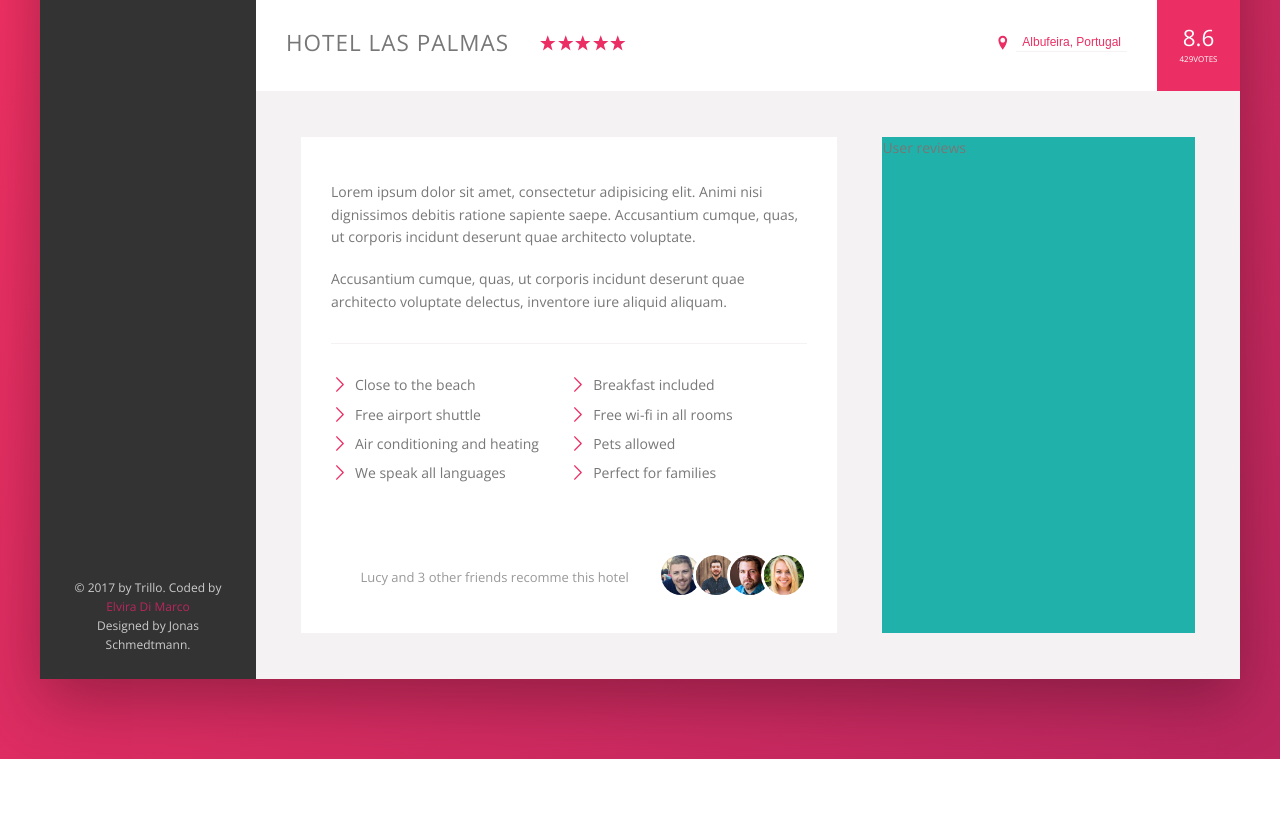
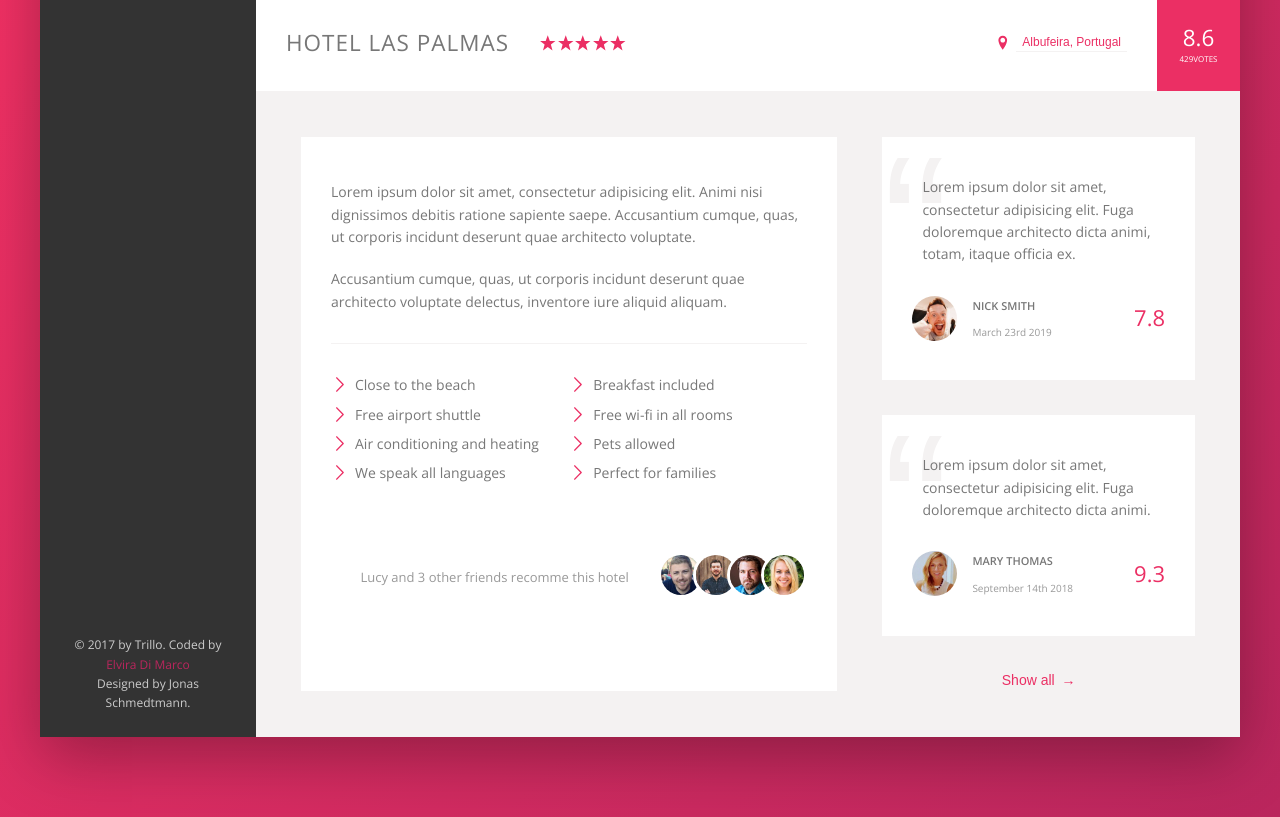
Before and after one commit to Elvira-D/Trillo-project, a website: page index.html in a window 1280 px wide. Shown: the part 540-1357 px from the top of the page. Before the commit the page ends 1299 px from the top, so only its background shows below. Drawn offline with nearby package versions, Linux system fonts and the light colour scheme.

Commit message:
Completed Review section

```diff
--- a/index.html
+++ b/index.html
@@ -183,7 +183,34 @@
                         </div>
                     </div>
                     <div class="user-reviews">
-                        User reviews
+                        <figure class="review">
+                            <blockquote class="review__text">Lorem ipsum dolor sit amet, consectetur adipisicing elit.
+                                Fuga doloremque architecto dicta animi, totam, itaque officia ex.
+                            </blockquote>
+                            <figcaption class="review__user">
+                                <img src="img/user-1.jpg" alt="User 1" class="review__photo">
+                                <div class="review__user-box">
+                                    <p class="review__user-name">Nick Smith</p>
+                                    <p class="review__user-date">March 23rd 2019</p>
+                                </div>
+                                <div class="review__rating">7.8</div>
+                            </figcaption>
+                        </figure>
+                        <figure class="review">
+                            <blockquote class="review__text">Lorem ipsum dolor sit amet, consectetur adipisicing elit.
+                                Fuga doloremque architecto dicta animi.
+                            </blockquote>
+                            <figcaption class="review__user">
+                                <img src="img/user-2.jpg" alt="User 2" class="review__photo">
+                                <div class="review__user-box">
+                                    <p class="review__user-name">Mary Thomas</p>
+                                    <p class="review__user-date">September 14th 2018</p>
+                                </div>
+                                <div class="review__rating">9.3</div>
+                            </figcaption>
+                        </figure>
+
+                        <button class="btn-inline">Show all <span>&rarr;</span></button>
                     </div>
                 </div>
             </main>
--- a/sass/_components.scss
+++ b/sass/_components.scss
@@ -309,8 +309,17 @@
     cursor: pointer;
     transition: .2s;
 
+    & span {
+        margin-left: 3px;
+        transition: margin-left .2s;
+    }
+
     &:hover {
         color: var(--color-grey-dark-1);
+
+        span {
+            margin-left: 8px;
+        }
     }
 
     &:focus {
@@ -413,3 +422,66 @@
 
     }
 }
+
+//REVIEWS
+.review {
+    background-color: #fff;
+    box-shadow: var(--shadow-light);
+    padding: 3rem;
+    margin: 0 0 3.5rem 0;
+    position: relative;
+    overflow: hidden;
+
+    &__text {
+        margin: .9rem 1rem 2rem 1rem;
+        z-index: 10;
+        position: relative;
+    }
+
+    &__user {
+        display: flex;
+        align-items: center;
+
+    }
+
+    &__photo {
+        height: 4.5rem;
+        width: 4.5rem;
+        border-radius: 50%;
+        margin-right: 1.5rem;
+    }
+
+    &__user-box {
+        margin-right: auto;
+    }
+
+    &__user-name {
+        font-size: 1.1rem;
+        font-weight: 600;
+        text-transform: uppercase;
+        margin-bottom: .4rem;
+    }
+
+    &__user-date {
+       font-size: 1rem;
+       color: var(--color-grey-dark-3);
+    }
+
+    &__rating {
+        color: var(--color-primary);
+        font-size: 2.2rem;
+        font-weight: 300;
+    }
+
+    &::before {
+        content: "\201C";
+        position: absolute;
+        top: -7rem;
+        left: 0;
+        font-size: 20rem;
+        color: var(--color-grey-light-2);
+        font-family: sans-serif;
+        z-index: 1;
+    }
+
+}
--- a/sass/_layout.scss
+++ b/sass/_layout.scss
@@ -53,6 +53,8 @@
 }
 
 .user-reviews {
-    background-color: lightseagreen;
     flex: 1;
+
+    display: flex;
+    flex-direction: column;
 }
```
Also changed, not shown: css/style.css.
